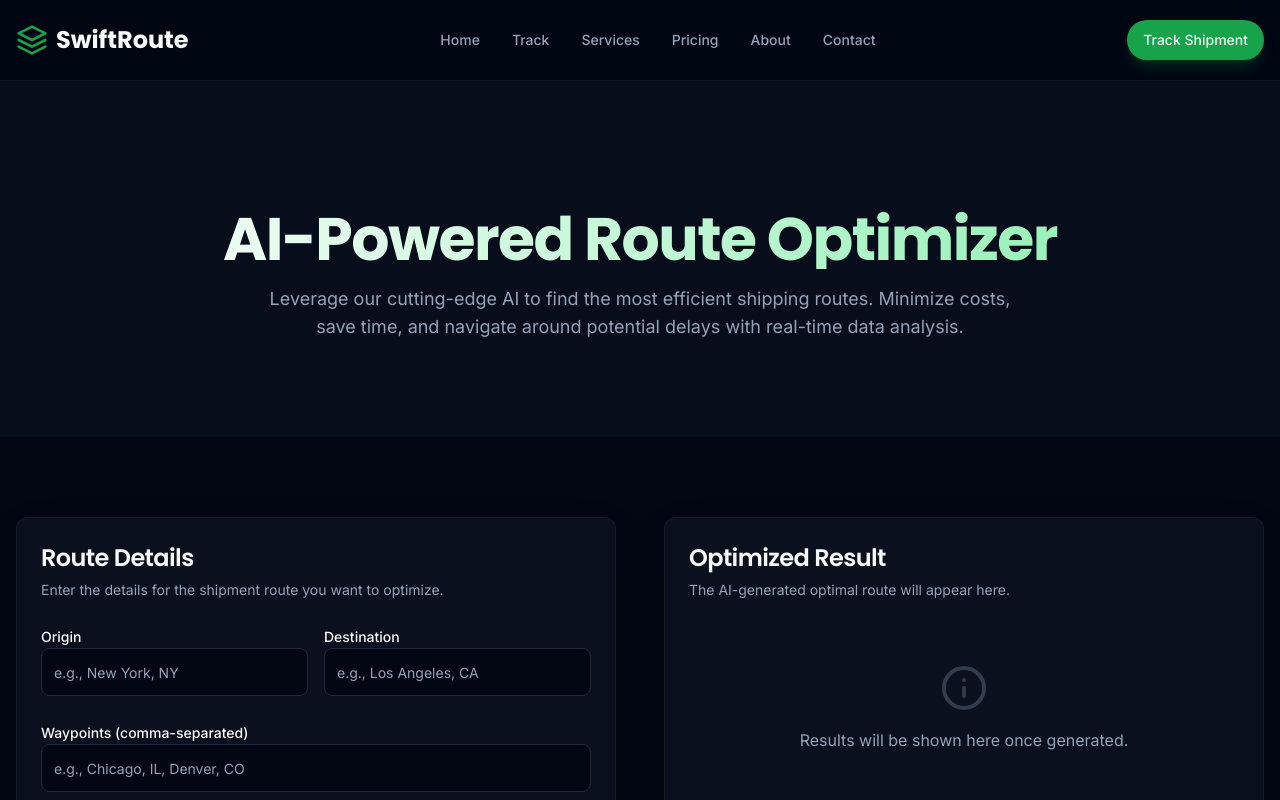
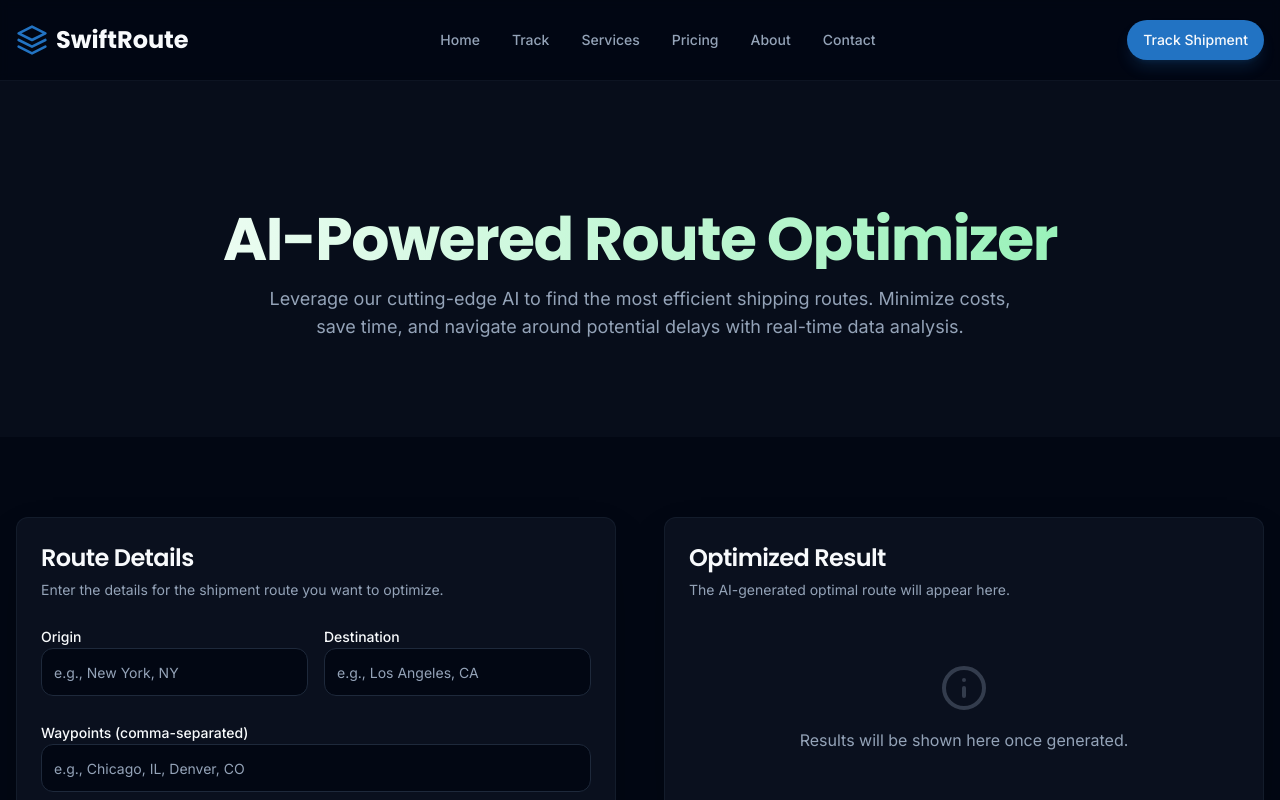
Before and after one commit to yogesh11082002/SwiftLogistic, a Next.js app: page /optimize-route in a window 1280 px wide. Shown: the top 800 px of the page. Built offline with nearby package versions, Linux system fonts and the light colour scheme; what @genkit-ai/google-genai, genkit would draw is missing.

Commit message:
i will provide you all api keys   just  coonnect  my project  to Superba

```diff
--- a/package.json
+++ b/package.json
@@ -37,13 +37,17 @@
     "@radix-ui/react-tabs": "^1.1.3",
     "@radix-ui/react-toast": "^1.2.6",
     "@radix-ui/react-tooltip": "^1.1.8",
+    "@supabase/supabase-js": "^2.45.0",
+    "axios": "^1.7.2",
     "class-variance-authority": "^0.7.1",
     "clsx": "^2.1.1",
     "date-fns": "^3.6.0",
     "dotenv": "^16.5.0",
+    "embla-carousel-autoplay": "^8.1.8",
     "embla-carousel-react": "^8.6.0",
-    "firebase": "^11.9.1",
+    "framer-motion": "^11.3.19",
     "genkit": "^1.20.0",
+    "gsap": "^3.12.5",
     "lucide-react": "^0.475.0",
     "next": "15.3.3",
     "next-themes": "^0.3.0",
--- a/src/app/globals.css
+++ b/src/app/globals.css
@@ -4,39 +4,39 @@
 
 @layer base {
   :root {
-    --background: 222 84% 4%;
-    --foreground: 210 40% 98%;
+    --background: 210 20% 98%;
+    --foreground: 224 71.4% 4.1%;
 
-    --card: 222 84% 4.9%;
-    --card-foreground: 210 40% 98%;
+    --card: 210 20% 98%;
+    --card-foreground: 224 71.4% 4.1%;
 
-    --popover: 222 84% 4.9%;
-    --popover-foreground: 210 40% 98%;
+    --popover: 210 20% 98%;
+    --popover-foreground: 224 71.4% 4.1%;
 
-    --primary: 142.1 76.2% 36.3%;
-    --primary-foreground: 142.1 76.2% 96.3%;
+    --primary: 210 70% 45%;
+    --primary-foreground: 210 40% 98%;
 
-    --secondary: 217.2 32.6% 17.5%;
-    --secondary-foreground: 210 40% 98%;
+    --secondary: 220 14.3% 95.9%;
+    --secondary-foreground: 222.2 47.4% 11.2%;
 
-    --muted: 217.2 32.6% 17.5%;
-    --muted-foreground: 215 20.2% 65.1%;
+    --muted: 220 14.3% 95.9%;
+    --muted-foreground: 220 8.9% 46.1%;
 
-    --accent: 217.2 32.6% 17.5%;
+    --accent: 180 60% 40%;
     --accent-foreground: 210 40% 98%;
 
-    --destructive: 0 62.8% 30.6%;
+    --destructive: 0 84.2% 60.2%;
     --destructive-foreground: 210 40% 98%;
 
-    --border: 217.2 32.6% 17.5%;
-    --input: 217.2 32.6% 17.5%;
-    --ring: 142.1 76.2% 36.3%;
+    --border: 220 13% 91%;
+    --input: 220 13% 91%;
+    --ring: 210 70% 45%;
 
-    --radius: 0.5rem;
+    --radius: 0.75rem;
 
-    --chart-1: 142.1 76.2% 36.3%;
+    --chart-1: 210 70% 45%;
     --chart-2: 180 60% 40%;
-    --chart-3: 30 80% 55%;
+    --chart-3: 45 90% 55%;
     --chart-4: 280 65% 60%;
     --chart-5: 340 75% 55%;
   }
@@ -51,8 +51,8 @@
     --popover: 222 84% 4.9%;
     --popover-foreground: 210 40% 98%;
 
-    --primary: 142.1 76.2% 36.3%;
-    --primary-foreground: 142.1 76.2% 96.3%;
+    --primary: 210 70% 45%;
+    --primary-foreground: 210 40% 98%;
 
     --secondary: 217.2 32.6% 17.5%;
     --secondary-foreground: 210 40% 98%;
@@ -60,7 +60,7 @@
     --muted: 217.2 32.6% 17.5%;
     --muted-foreground: 215 20.2% 65.1%;
 
-    --accent: 217.2 32.6% 17.5%;
+    --accent: 180 60% 40%;
     --accent-foreground: 210 40% 98%;
 
     --destructive: 0 62.8% 30.6%;
@@ -68,7 +68,7 @@
 
     --border: 217.2 32.6% 17.5%;
     --input: 217.2 32.6% 17.5%;
-    --ring: 142.1 76.2% 36.3%;
+    --ring: 210 70% 45%;
   }
 }
 
```
Also changed, not shown: src/lib/supabaseClient.ts (added, +13 -0 lines), 1 other file (tests, documents, lock files or other folders).
